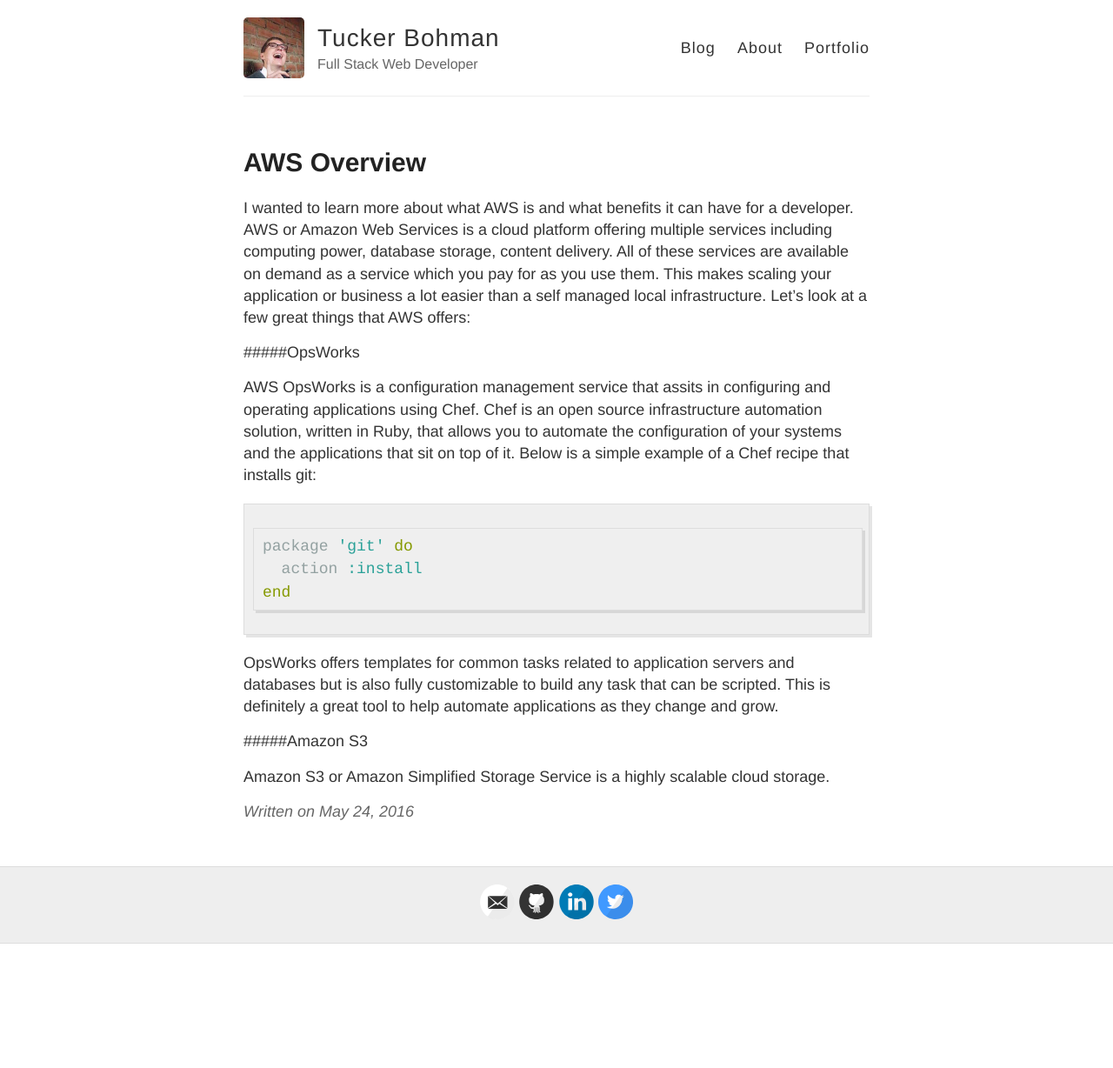
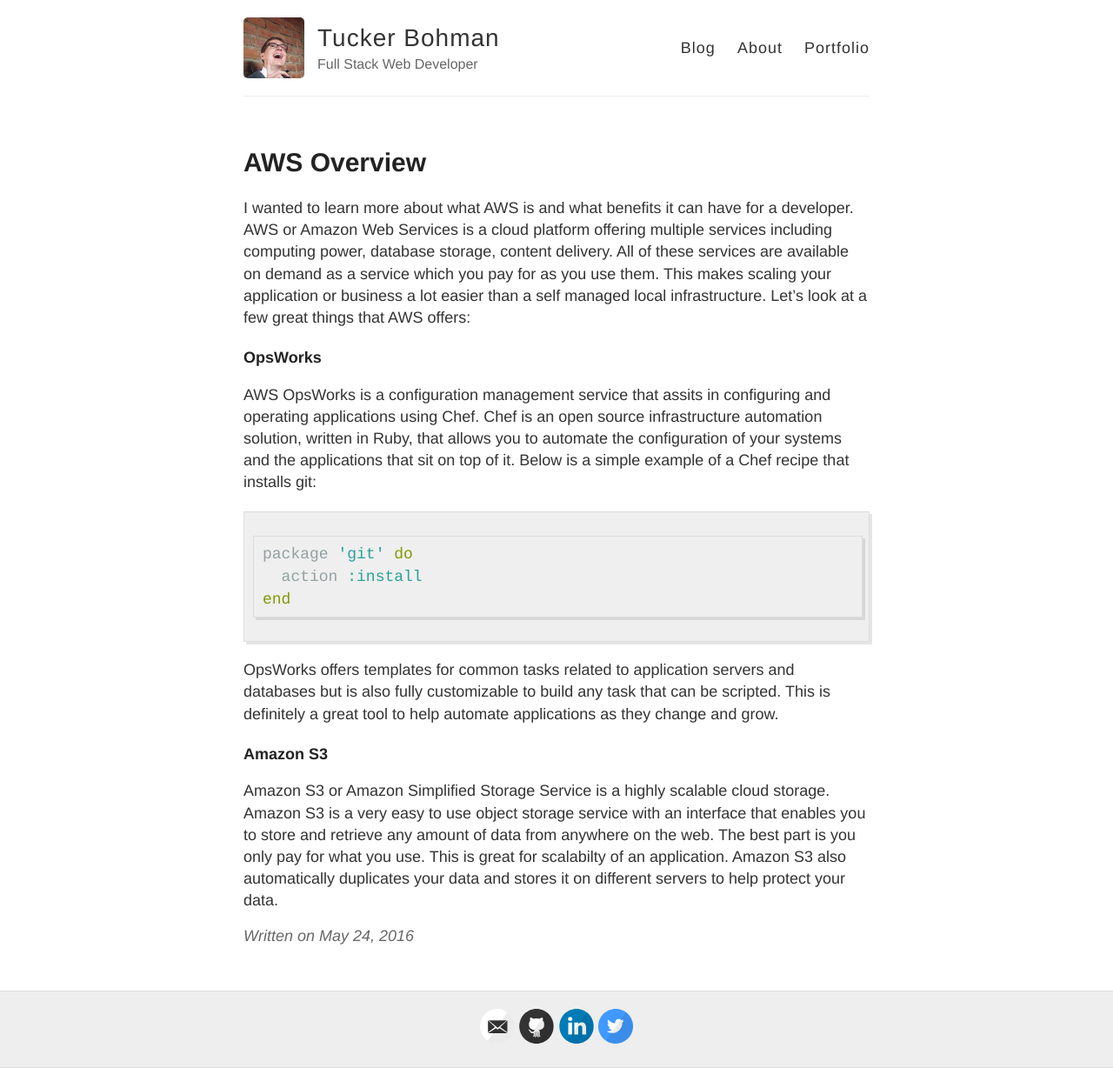
Before and after one commit to tuckerbohman5/tuckerbohman5.github.io, a Jekyll site: the page built from _posts/2016-5-24-AWS-Overview.md, in a window 1280 px wide. Shown: the whole page at 87% size. Built offline with Jekyll 4.4.1, drawn with Linux system fonts in a browser that asks for light colours; before the commit the page ends 1085 px from its top, so only the background shows below that.

Commit message:
amazon s3 section finished

```diff
--- a/_posts/2016-5-24-AWS-Overview.md
+++ b/_posts/2016-5-24-AWS-Overview.md
@@ -5,7 +5,7 @@ title: AWS Overview
 
 I wanted to learn more about what AWS is and what benefits it can have for a developer. AWS or Amazon Web Services is a cloud platform offering multiple services including computing power, database storage, content delivery. All of these services are available on demand as a service which you pay for as you use them. This makes scaling your application or business a lot easier than a self managed local infrastructure. Let's look at a few great things that AWS offers:
 
-#####OpsWorks
+##### OpsWorks
 
 AWS OpsWorks is a configuration management service that assits in configuring and operating applications using Chef. Chef is an open source infrastructure automation solution, written in Ruby, that allows you to automate the configuration of your systems and the applications that sit on top of it. Below is a simple example of a Chef recipe that installs git:
 
@@ -17,6 +17,6 @@ end
 
 OpsWorks offers templates for common tasks related to application servers and databases but is also fully customizable to build any task that can be scripted. This is definitely a great tool to help automate applications as they change and grow.
 
-#####Amazon S3
+##### Amazon S3
 
-Amazon S3 or Amazon Simplified Storage Service is a highly scalable cloud storage.
+Amazon S3 or Amazon Simplified Storage Service is a highly scalable cloud storage. Amazon S3 is a very easy to use object storage service with an interface that enables you to store and retrieve any amount of data from anywhere on the web. The best part is you only pay for what you use. This is great for scalabilty of an application. Amazon S3 also automatically duplicates your data and stores it on different servers to help protect your data.
```
